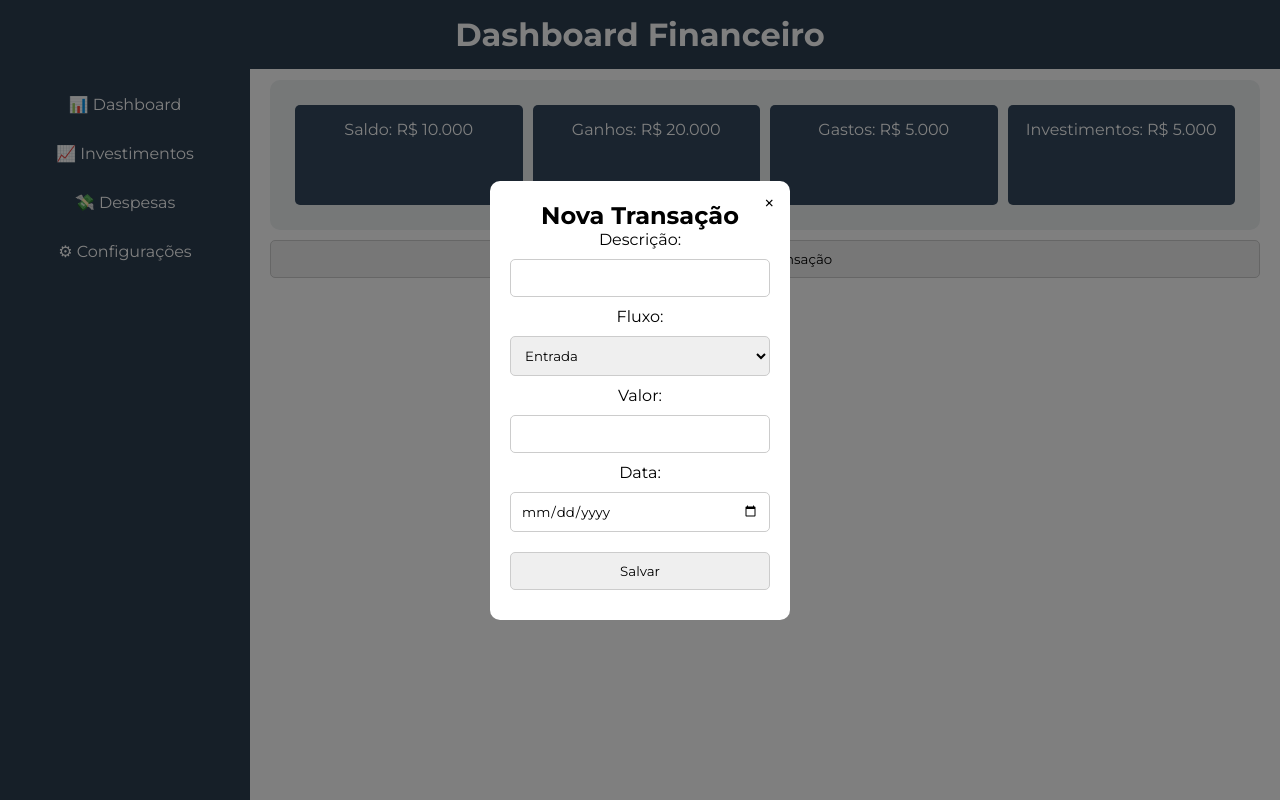
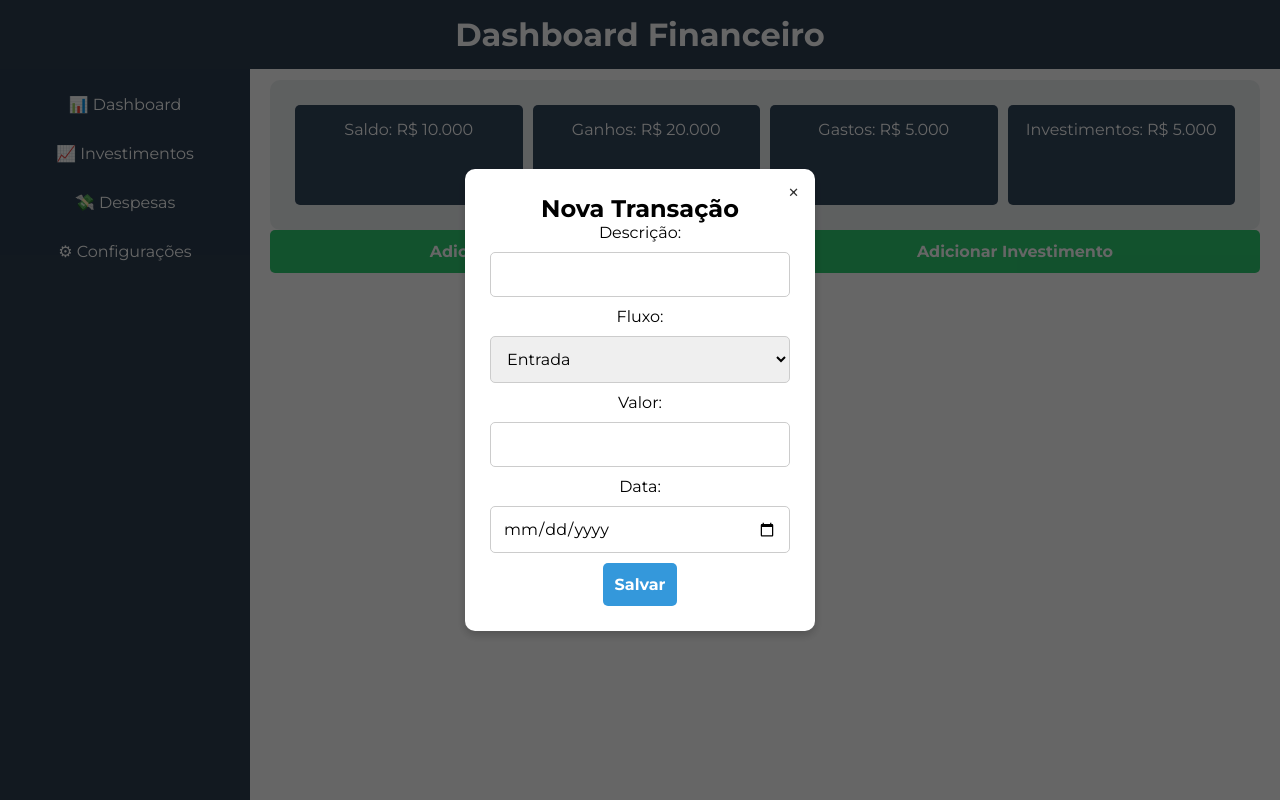
Before and after one commit to joaoschefer/financeiro-js, a plain HTML site: page controle-financeiro-frontend/dashboard.html in a window 1280 px wide. Both pictures are taken after a click on the button "Adicionar Transação". Drawn offline with Linux system fonts and the light colour scheme.

Commit message:
financeiro e invest btn

```diff
--- a/controle-financeiro-frontend/dashboard.css
+++ b/controle-financeiro-frontend/dashboard.css
@@ -66,10 +66,10 @@ body {
 }
 
 .card {
-    display: flex; /* Torna os itens internos flexíveis e em linha */
-    justify-content: space-between; /* Distribui os elementos com espaço entre eles */
+    display: flex;
+    justify-content: space-between;
     padding: 20px;
-    background-color: #ecf0f1; /* Cor de fundo para destaque */
+    background-color: #ecf0f1;
     border-radius: 10px;
 }
 
@@ -79,50 +79,93 @@ body {
     padding: 15px;
     margin: 5px;
     border-radius: 5px;
-    flex: 1; /* Faz com que todos os elementos ocupem o mesmo espaço */
-    text-align: center; /* Centraliza o texto */
+    flex: 1;
+    text-align: center;
     height: 100px;
 }
 
-/* Estilizando o fundo do modal */
+/* Estilizando os modais */
 .modal {
-    display: none; /* Agora o modal inicia oculto */
+    display: none; /* Garante que o modal começa fechado */
     position: fixed;
     z-index: 1000;
     left: 0;
     top: 0;
     width: 100%;
     height: 100%;
-    background-color: rgba(0, 0, 0, 0.5); /* Fundo escuro */
-    display: flex;
+    background-color: rgba(0, 0, 0, 0.6);
     align-items: center;
     justify-content: center;
+    padding: 20px;
 }
+
 
 /* Conteúdo do Modal */
 .modal-content {
     background: white;
-    padding: 20px;
+    padding: 25px;
     border-radius: 10px;
-    width: 300px;
+    width: 100%;
+    max-width: 350px; /* Garantia de responsividade */
     text-align: center;
     position: relative;
+    box-shadow: 0px 4px 10px rgba(0, 0, 0, 0.2);
+}
+
+/* Diferenciar visualmente os modais */
+#modal-investimento .modal-content {
+    background: #f8f9fa; /* Cor levemente diferente */
 }
 
 /* Botão de Fechar */
-.fechar-modal {
+.fechar-modal, .fechar-modal-investimento {
     position: absolute;
     top: 10px;
     right: 15px;
-    font-size: 20px;
+    font-size: 22px;
     cursor: pointer;
+    color: #333;
 }
 
-/* Estilizando os inputs */
-input, select, button {
+/* Estilizando inputs e selects */
+input, select {
     width: 100%;
     margin: 10px 0;
-    padding: 10px;
+    padding: 12px;
     border-radius: 5px;
     border: 1px solid #ccc;
+    font-size: 16px;
 }
+
+.container-btn {
+    display: flex;
+    gap: 10px; /* Espaçamento entre os botões */
+}
+
+/* Botões de Ação */
+button {
+    flex: 1; /* Faz os botões ocuparem o mesmo espaço */
+    padding: 12px;
+    border: none;
+    border-radius: 5px;
+    font-size: 16px;
+    cursor: pointer;
+    transition: 0.3s;
+}
+
+button:hover {
+    opacity: 0.8;
+}
+
+/* Estilização específica para botões de adicionar */
+#abrir-modal, #abrir-modal-investimento {
+    background-color: #2ecc71;
+    color: white;
+    font-weight: bold;
+}
+
+button[type="submit"] {
+    background-color: #3498db;
+    color: white;
+    font-weight: bold;
+}
--- a/controle-financeiro-frontend/dashboard.html
+++ b/controle-financeiro-frontend/dashboard.html
@@ -1,10 +1,10 @@
 <!DOCTYPE html>
 <html lang="pt-BR">
   <head>
-    <meta charset="UTF-8">
-    <meta name="viewport" content="width=device-width, initial-scale=1.0">
+    <meta charset="UTF-8" />
+    <meta name="viewport" content="width=device-width, initial-scale=1.0" />
     <title>Dashboard Financeiro</title>
-    <link rel="stylesheet" href="dashboard.css">
+    <link rel="stylesheet" href="dashboard.css" />
     <script defer src="dashboard.js"></script>
   </head>
   <body>
@@ -32,32 +32,58 @@
         <p>Investimentos: R$ 5.000</p>
       </div>
 
+      <!-- Botões para abrir os modais -->
+       <div class="container-btn">
         <button id="abrir-modal">Adicionar Transação</button>
+        <button id="abrir-modal-investimento">Adicionar Investimento</button>
+       </div>
+
+
+      <!-- Modal de Transações -->
       <div id="modal" class="modal">
         <div class="modal-content">
           <span class="fechar-modal">&times;</span>
           <h2>Nova Transação</h2>
           <form id="form-transacao">
             <label for="descricao">Descrição:</label>
-                    <input type="text" id="descricao" required>
-
+            <input type="text" id="descricao" required />
             <label for="fluxo">Fluxo:</label>
             <select id="fluxo">
               <option value="entrada">Entrada</option>
               <option value="saida">Saída</option>
             </select>
-
             <label for="valor">Valor:</label>
-                    <input type="number" id="valor" required>
-
+            <input type="number" id="valor" required />
             <label for="data">Data:</label>
-                    <input type="date" id="data" required>
-
+            <input type="date" id="data" required />
             <button type="submit">Salvar</button>
           </form>
         </div>
       </div>
 
+      <!-- Modal de Investimentos -->
+      <div id="modal-investimento" class="modal">
+        <div class="modal-content">
+          <span class="fechar-modal-investimento">&times;</span>
+          <h2>Novo Investimento</h2>
+          <form id="form-investimento">
+            <label for="ativo">Ativo:</label>
+            <input type="text" id="ativo" required />
+            <label for="quantidade">Quantidade:</label>
+            <input type="number" id="quantidade" required />
+            <label for="valor-cota">Valor da Cota:</label>
+            <input type="number" id="valor-cota" step="0.01" required />
+            <label for="tipo-investimento">Tipo de Investimento:</label>
+            <select id="tipo-investimento">
+              <option value="acao">Ação</option>
+              <option value="fundo">Fundo Imobiliário</option>
+              <option value="cripto">Cripto</option>
+              <option value="outro">Outro</option>
+            </select>
+            <button type="submit">Adicionar</button>
+          </form>
+        </div>
+      </div>
     </div>
   </body>
 </html>
--- a/controle-financeiro-frontend/dashboard.js
+++ b/controle-financeiro-frontend/dashboard.js
@@ -1,33 +1,45 @@
-function toggleSidebar(){
-    let sidebar = document.querySelector(".sidebar");
-    let content = document.querySelector(".main-content");
+document.addEventListener("DOMContentLoaded", function() {
+    // Modal de Transações
+    const modalTransacao = document.getElementById("modal");
+    const abrirModalTransacao = document.getElementById("abrir-modal");
+    const fecharModalTransacao = document.querySelector(".fechar-modal");
 
-    sidebar.classList.toggle("minimized");
-    content.classList.toggle("minimized");
-}
+    // Modal de Investimentos
+    const modalInvestimento = document.getElementById("modal-investimento");
+    const abrirModalInvestimento = document.getElementById("abrir-modal-investimento");
+    const fecharModalInvestimento = document.querySelector(".fechar-modal-investimento");
 
-document.addEventListener("DOMContentLoaded", function() {
-    const modal = document.getElementById("modal");
-    const abrirModal = document.getElementById("abrir-modal");
-    const fecharModal = document.querySelector(".fechar-modal");
+    // Verificação no console
+    console.log("Botão de Transação:", abrirModalTransacao);
+    console.log("Botão de Investimento:", abrirModalInvestimento);
+    console.log("Modal de Transação:", modalTransacao);
+    console.log("Modal de Investimento:", modalInvestimento);
 
-    // Modal inicia oculto
-    modal.style.display = "none";
+    if (abrirModalTransacao && modalTransacao) {
+        abrirModalTransacao.addEventListener("click", function() {
+            modalTransacao.style.display = "flex";
+        });
+    }
 
-    // Abrir o modal ao clicar no botão
-    abrirModal.addEventListener("click", function() {
-        modal.style.display = "flex";
-    });
+    if (fecharModalTransacao && modalTransacao) {
+        fecharModalTransacao.addEventListener("click", function() {
+            modalTransacao.style.display = "none";
+        });
+    }
 
-    // Fechar o modal ao clicar no "X"
-    fecharModal.addEventListener("click", function() {
-        modal.style.display = "none";
-    });
+    if (abrirModalInvestimento && modalInvestimento) {
+        abrirModalInvestimento.addEventListener("click", function() {
+            modalInvestimento.style.display = "flex";
+        });
+    } else {
+        console.warn("Botão ou Modal de Investimento não encontrado!");
+    }
 
-    // Fechar o modal ao clicar fora dele
-    window.addEventListener("click", function(event) {
-        if (event.target === modal) {
-            modal.style.display = "none";
-        }
-    });
+    if (fecharModalInvestimento && modalInvestimento) {
+        fecharModalInvestimento.addEventListener("click", function() {
+            modalInvestimento.style.display = "none";
+        });
+    } else {
+        console.warn("Botão de fechar modal de Investimento não encontrado!");
+    }
 });
```
Lines whose indentation alone changed are shown as unchanged.
